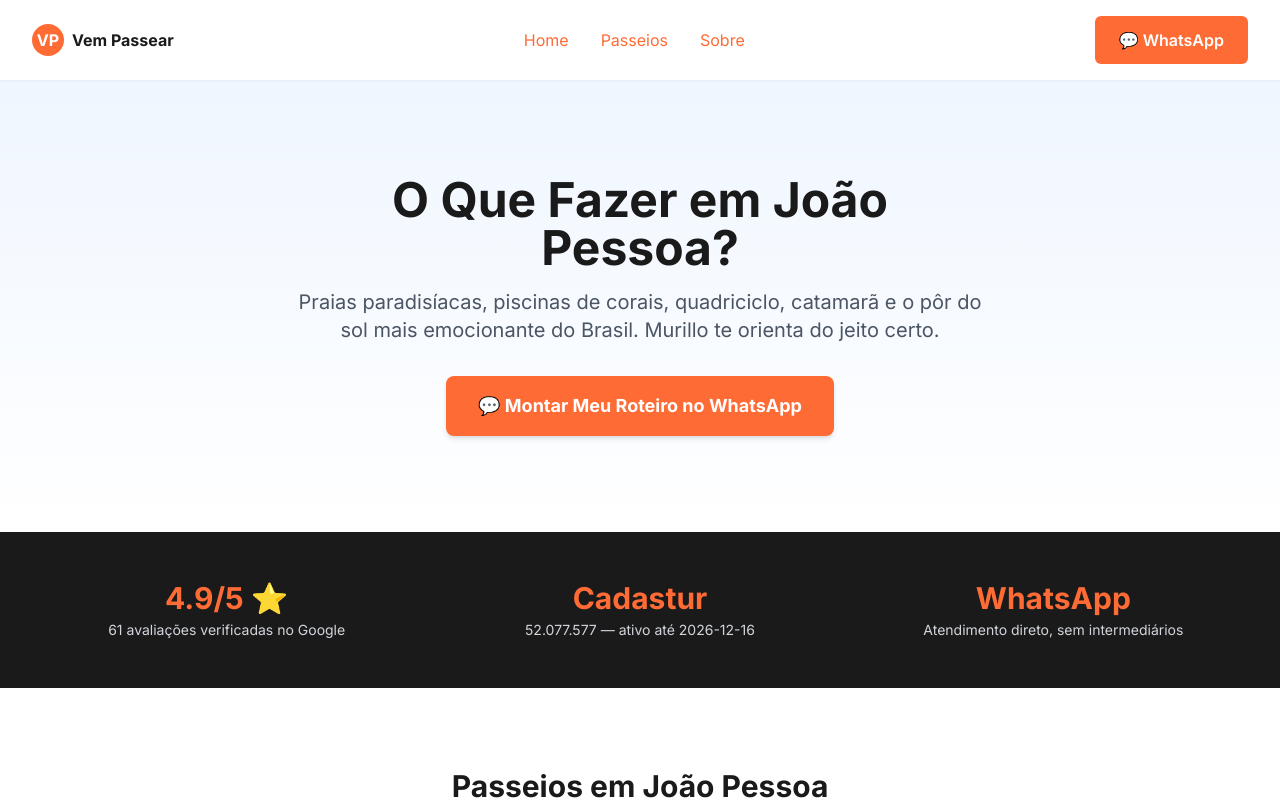
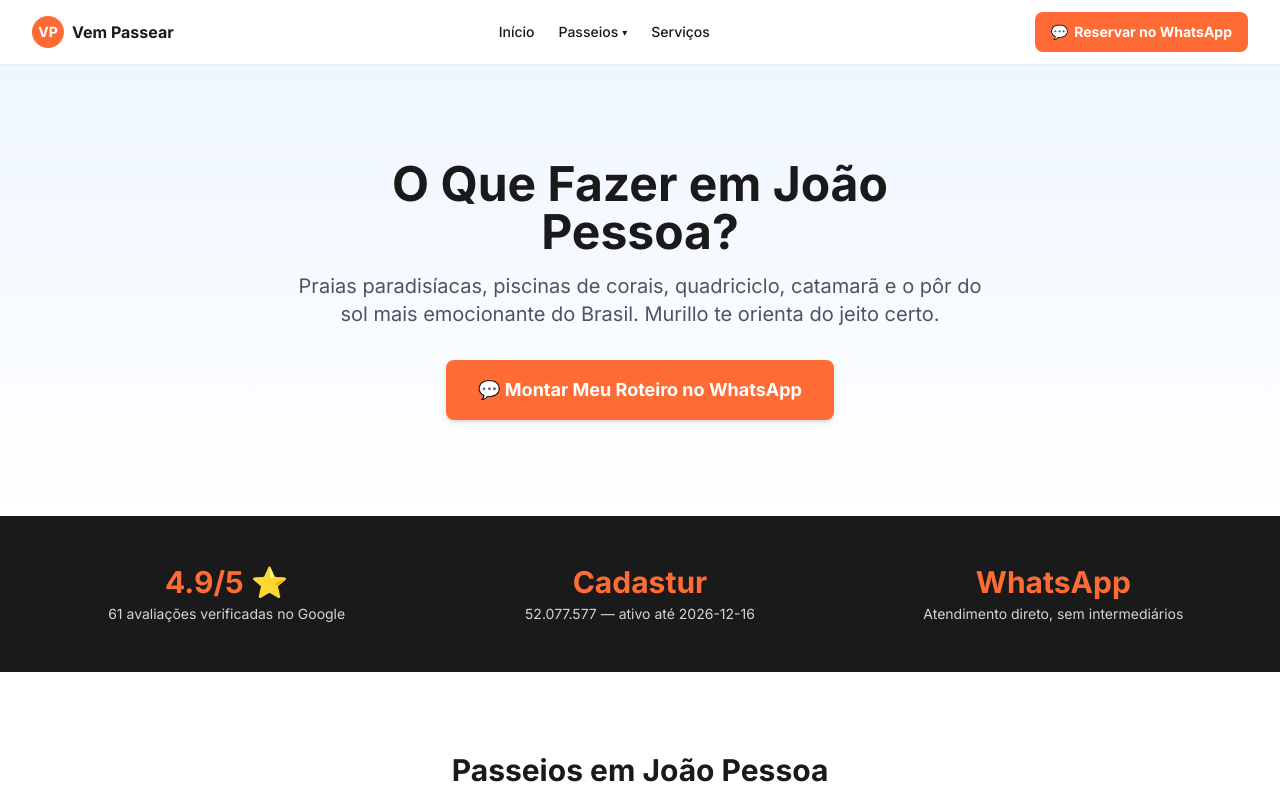
Before and after one commit to MurilloAffonso/cerebro-jampa, a Next.js app in the folder _site/: page / in a window 1280 px wide. Shown: the top 800 px of the page. Built offline with nearby package versions, Linux system fonts and the light colour scheme.

Commit message:
feat(site): implementa header com dropdown e menu mobile

```diff
--- a/_site/components/Header.tsx
+++ b/_site/components/Header.tsx
@@ -1,64 +1,203 @@
+"use client";
+
 /**
  * Header / Navigation
  *
- * Responsabilidades:
- * - Logo + Brand
- * - Menu navegação (Home, Passeios, Sobre, Blog quando existir)
- * - CTA WhatsApp (botão destaque em mobile)
- * - Mobile hamburger menu
- * - Sticky em scroll (para acesso rápido ao CTA)
+ * Menu aprovado (CONTEXT.md / ISSUE-06):
+ *   Desktop: Início | Passeios ▾ (6 categorias) | Serviços | [Reservar no WhatsApp]
+ *   Mobile:  hamburger → lista com sub-itens de categoria
  *
- * [PLACEHOLDER: Menu completo será implementado com dados de passeios]
+ * Regras:
+ *   - /sobre NÃO aparece no menu
+ *   - Blog NÃO aparece no menu (Fase 2)
+ *   - CTA WhatsApp sempre visível
+ *   - Dados de contato vindos exclusivamente de data/empresa.ts
  */
 
+import { useState } from "react";
 import Link from "next/link";
-import { paginasInfo } from "@/data/empresa";
+import { empresa } from "@/data/empresa";
+
+const WA_URL = `${empresa.contato.whatsappLink}?text=Oi%2C+quero+informações+sobre+os+passeios`;
+
+const CATEGORIAS = [
+  { nome: "Pacotes",          slug: "pacotes" },
+  { nome: "Litoral Sul",      slug: "litoral-sul" },
+  { nome: "Litoral Norte",    slug: "litoral-norte" },
+  { nome: "Piscinas Naturais", slug: "piscinas-naturais" },
+  { nome: "City Tour",        slug: "city-tour" },
+  { nome: "Interestaduais",   slug: "interestaduais" },
+] as const;
 
 export function Header() {
+  const [mobileOpen, setMobileOpen] = useState(false);
+  const [dropdownOpen, setDropdownOpen] = useState(false);
+
+  const closeMobile = () => setMobileOpen(false);
+
   return (
     <header className="bg-white shadow-sm sticky top-0 z-50">
-      <div className="container-safe py-4">
-        <div className="flex items-center justify-between">
-          {/* Logo */}
-          <Link href="/" className="flex items-center gap-2">
-            <div className="w-8 h-8 bg-primary rounded-full flex items-center justify-center text-white font-bold">
+      <div className="container-safe py-3">
+        <div className="flex items-center justify-between gap-4">
+
+          {/* ── Logo ── */}
+          <Link
+            href="/"
+            className="flex items-center gap-2 shrink-0"
+            onClick={closeMobile}
+          >
+            <div className="w-8 h-8 bg-primary rounded-full flex items-center justify-center text-white font-bold text-sm select-none">
               VP
             </div>
-            <span className="font-bold text-dark hidden sm:inline">
-              Vem Passear
-            </span>
+            <span className="font-bold text-dark hidden sm:inline">Vem Passear</span>
           </Link>
 
-          {/* Navigation (desktop) */}
-          <nav className="hidden md:flex items-center gap-8">
-            <Link href="/" className="hover:text-primary transition">
-              Home
+          {/* ── Nav desktop ── */}
+          <nav className="hidden md:flex items-center gap-6 text-sm font-medium">
+            <Link href="/" className="text-dark hover:text-primary transition-colors">
+              Início
             </Link>
-            <Link href="/passeios" className="hover:text-primary transition">
+
+            {/* Passeios + dropdown */}
+            <div
+              className="relative"
+              onMouseEnter={() => setDropdownOpen(true)}
+              onMouseLeave={() => setDropdownOpen(false)}
+            >
+              <Link
+                href="/passeios"
+                className="flex items-center gap-1 text-dark hover:text-primary transition-colors py-2"
+              >
                 Passeios
+                <span className="text-[10px] leading-none" aria-hidden="true">▾</span>
               </Link>
-            <Link href="/sobre" className="hover:text-primary transition">
-              Sobre
+
+              {dropdownOpen && (
+                <ul
+                  className="absolute top-full left-0 bg-white shadow-lg rounded-lg py-2 min-w-[190px] border border-gray-100"
+                  role="menu"
+                >
+                  {CATEGORIAS.map((cat) => (
+                    <li key={cat.slug} role="none">
+                      <Link
+                        href={`/passeios/${cat.slug}`}
+                        role="menuitem"
+                        className="block px-4 py-2.5 text-sm text-dark hover:bg-light hover:text-primary transition-colors"
+                        onClick={() => setDropdownOpen(false)}
+                      >
+                        {cat.nome}
+                      </Link>
+                    </li>
+                  ))}
+                </ul>
+              )}
+            </div>
+
+            <Link
+              href="/servicos/transfer-24h"
+              className="text-dark hover:text-primary transition-colors"
+            >
+              Serviços
             </Link>
           </nav>
 
-          {/* CTA WhatsApp */}
+          {/* ── CTA + hamburger ── */}
+          <div className="flex items-center gap-2 shrink-0">
             <a
-            href={paginasInfo.whatsappHref}
+              href={WA_URL}
               target="_blank"
               rel="noopener noreferrer"
-            className="btn-primary text-sm md:text-base"
-            aria-label="Agendar no WhatsApp"
+              className="bg-primary hover:bg-accent text-white font-bold text-sm px-4 py-2 rounded-lg min-h-[40px] flex items-center gap-1.5 transition-colors whitespace-nowrap"
+              aria-label="Reservar no WhatsApp"
             >
-            💬 WhatsApp
+              💬{" "}
+              <span className="hidden sm:inline">Reservar no WhatsApp</span>
+              <span className="sm:hidden">WhatsApp</span>
             </a>
 
-          {/* Mobile Menu Button (placeholder) */}
-          <button className="md:hidden ml-4" aria-label="Menu">
-            ☰
+            {/* Hamburger button */}
+            <button
+              className="md:hidden flex flex-col justify-center items-center gap-1.5 w-10 h-10 rounded-lg hover:bg-light transition-colors"
+              aria-label={mobileOpen ? "Fechar menu" : "Abrir menu"}
+              aria-expanded={mobileOpen}
+              onClick={() => setMobileOpen((v) => !v)}
+            >
+              <span
+                className={`block w-5 h-0.5 bg-dark transition-transform duration-200 ${
+                  mobileOpen ? "rotate-45 translate-y-2" : ""
+                }`}
+              />
+              <span
+                className={`block w-5 h-0.5 bg-dark transition-opacity duration-200 ${
+                  mobileOpen ? "opacity-0" : ""
+                }`}
+              />
+              <span
+                className={`block w-5 h-0.5 bg-dark transition-transform duration-200 ${
+                  mobileOpen ? "-rotate-45 -translate-y-2" : ""
+                }`}
+              />
             </button>
           </div>
         </div>
+      </div>
+
+      {/* ── Mobile menu ── */}
+      {mobileOpen && (
+        <div className="md:hidden border-t border-gray-100 bg-white">
+          <nav className="container-safe py-4 flex flex-col gap-1" aria-label="Menu mobile">
+            <Link
+              href="/"
+              className="px-3 py-2.5 text-dark font-medium hover:bg-light hover:text-primary rounded-lg transition-colors"
+              onClick={closeMobile}
+            >
+              Início
+            </Link>
+
+            {/* Passeios (expandido no mobile) */}
+            <div>
+              <Link
+                href="/passeios"
+                className="px-3 py-2.5 text-dark font-medium hover:bg-light hover:text-primary rounded-lg transition-colors block"
+                onClick={closeMobile}
+              >
+                Passeios
+              </Link>
+              <div className="pl-5 mt-1 flex flex-col gap-0.5">
+                {CATEGORIAS.map((cat) => (
+                  <Link
+                    key={cat.slug}
+                    href={`/passeios/${cat.slug}`}
+                    className="px-3 py-2 text-sm text-gray-600 hover:bg-light hover:text-primary rounded-lg transition-colors"
+                    onClick={closeMobile}
+                  >
+                    {cat.nome}
+                  </Link>
+                ))}
+              </div>
+            </div>
+
+            <Link
+              href="/servicos/transfer-24h"
+              className="px-3 py-2.5 text-dark font-medium hover:bg-light hover:text-primary rounded-lg transition-colors"
+              onClick={closeMobile}
+            >
+              Serviços
+            </Link>
+
+            {/* CTA mobile */}
+            <a
+              href={WA_URL}
+              target="_blank"
+              rel="noopener noreferrer"
+              className="mt-3 bg-primary hover:bg-accent text-white font-bold text-sm px-4 py-3 rounded-lg flex items-center justify-center gap-2 min-h-[48px] transition-colors"
+              onClick={closeMobile}
+            >
+              💬 Reservar no WhatsApp
+            </a>
+          </nav>
+        </div>
+      )}
     </header>
   );
 }
```
Lines whose indentation alone changed are shown as unchanged.
